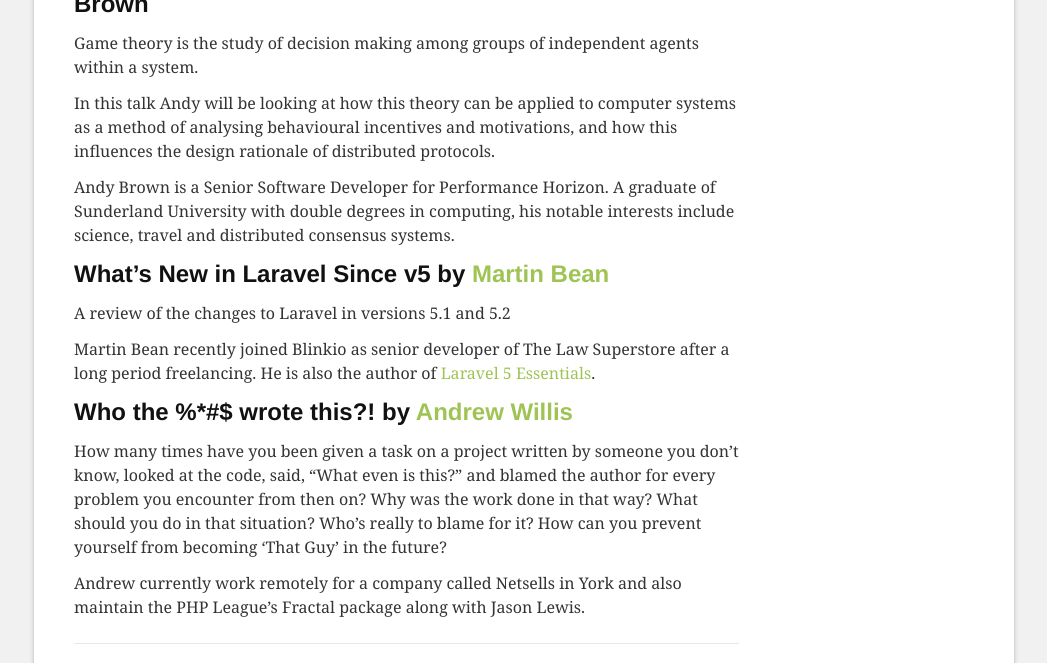
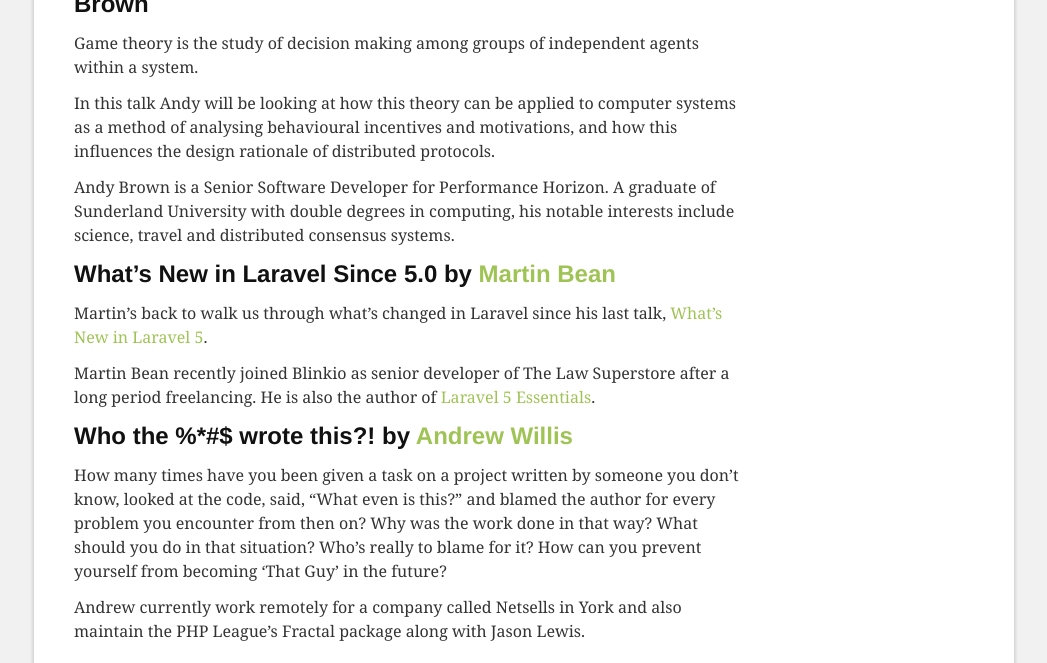
Before and after one commit to phpne/phpne.github.io, a Jekyll site: the page built from _posts/2016-01-19-lightning-talks.md, in a window 1280 px wide and 900 px high, scrolled down 656 px, cut to the strip 0-663 px from the top of the window. Shown: the whole strip, without its empty margins (116-1163 px from the left). Built offline with Jekyll 4.4.1, drawn with Linux system fonts in a browser that asks for light colours; comment, search, counter and statistics services are not loaded.

Commit message:
Use correct year in filename

```diff
--- a/_posts/2015-01-19-lightning-talks.md
+++ b/_posts/2016-01-19-lightning-talks.md
@@ -22,12 +22,12 @@
 Andy Brown is a Senior Software Developer for Performance Horizon.
 A graduate of Sunderland University with double degrees in computing, his notable interests include science, travel and distributed consensus systems.
 
-## What’s New in Laravel Since v5 by [Martin Bean][4]
+## What’s New in Laravel Since 5.0 by [Martin Bean][4]
 
-A review of the changes to Laravel in versions 5.1 and 5.2
+Martin’s back to walk us through what’s changed in Laravel since his last talk, _[What’s New in Laravel 5][7]_.
 
 Martin Bean recently joined Blinkio as senior developer of The Law Superstore after a long period freelancing.
-He is also the author of [_Laravel 5 Essentials_][6].
+He is also the author of _[Laravel 5 Essentials][6]_.
 
 ## Who the %*#$ wrote this?! by [Andrew Willis][5]
 
```
Also changed, not shown: other parts of _posts/2016-01-19-lightning-talks.md (+1 -0 lines).
